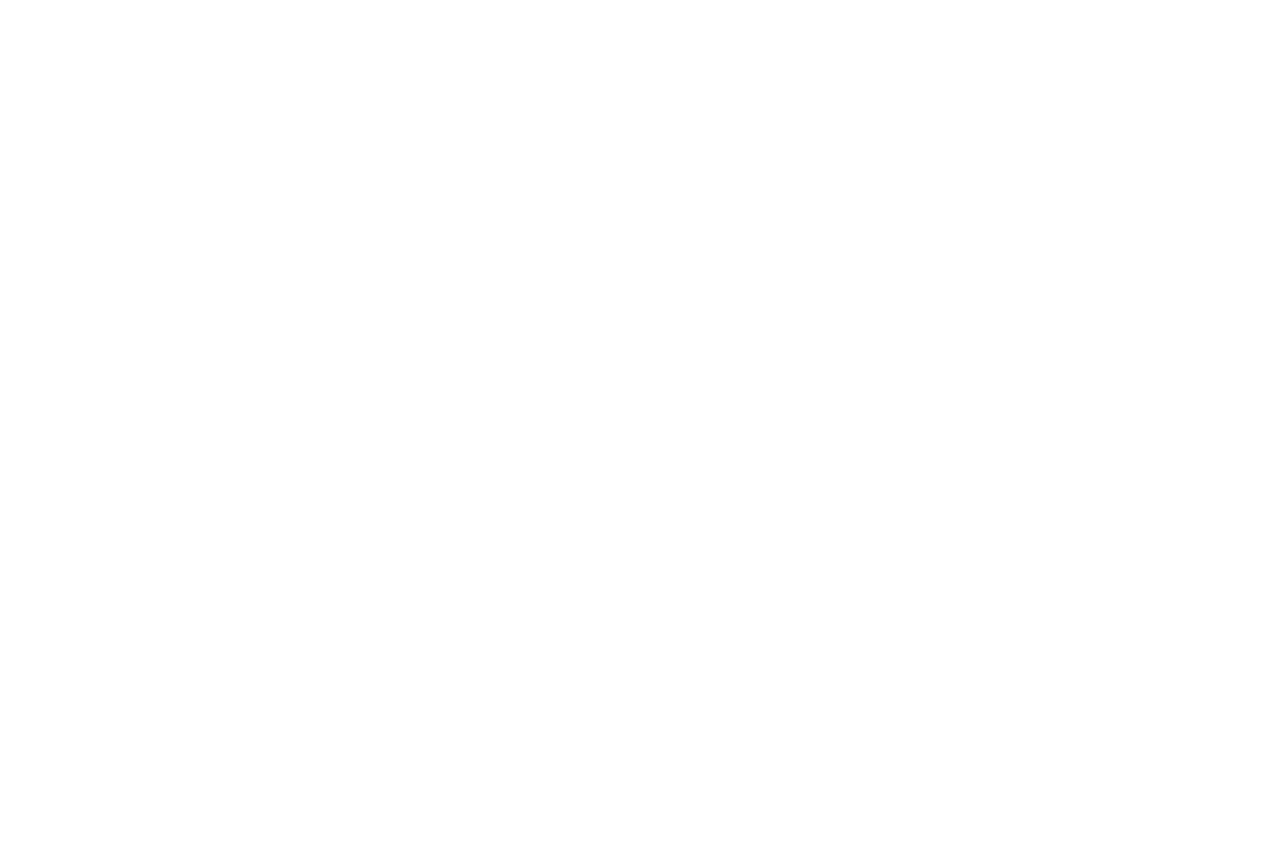
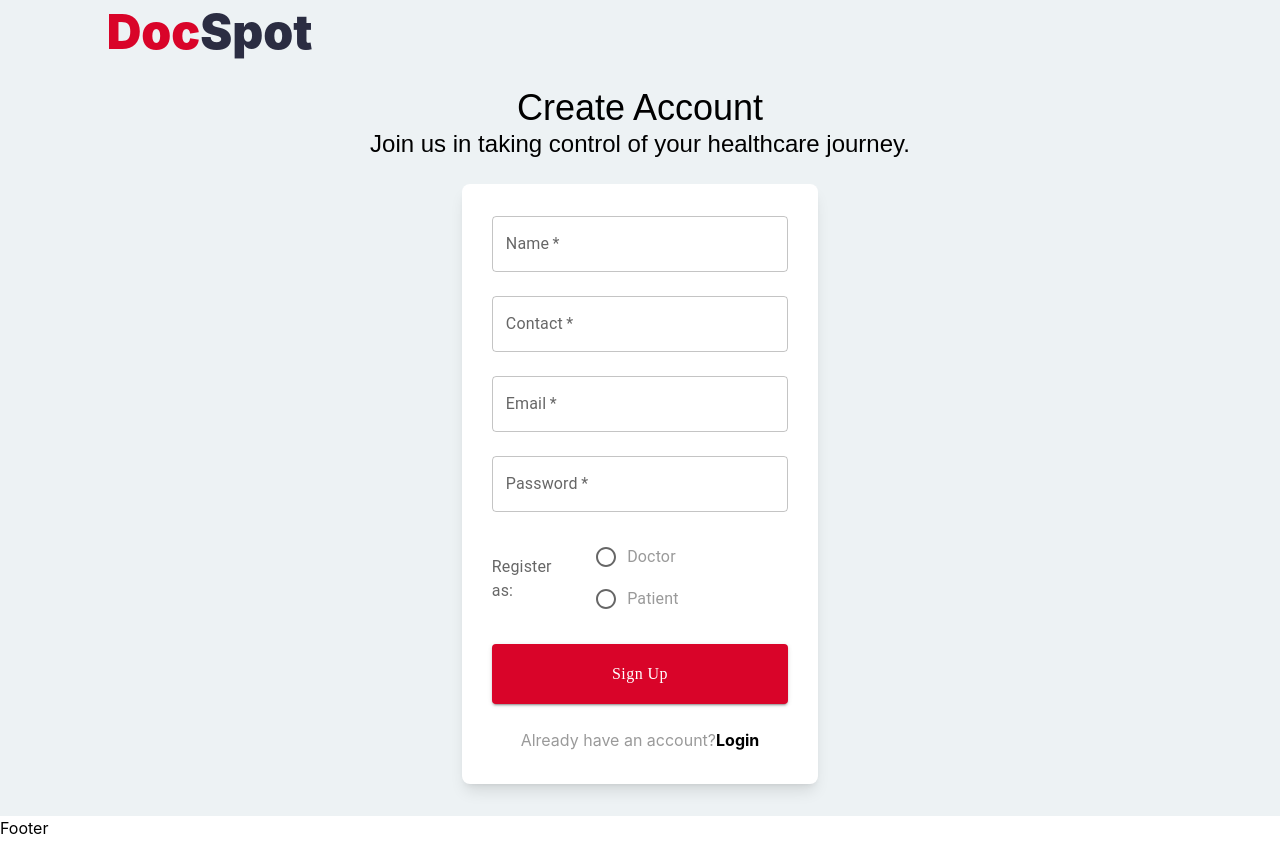
Before and after one commit to nune-pavan/DocSpot-Seamless-Appointment-Booking-for-Health, a React (Create React App) app in the folder Client/: page /signup in a window 1280 px wide. Before the commit this address had no page. Before the commit the page ends 800 px from the top, so only its background shows below. Built offline with nearby package versions, Linux system fonts and the light colour scheme.

Commit message:
signup page created , modified login

```diff
--- a/Client/src/components/Login.js
+++ b/Client/src/components/Login.js
@@ -10,20 +10,9 @@
 import Footer from "./Footer";
 
 const Login = ({ addParticipantsProp }) => {
-  const [data, setData] = useState({
-    email: "",
-    password: "",
-  });
+const [email, setEmail] = useState("")
+const [password, setPassword] = useState("")
 
-  const handleOnChange = (e) => {
-    const { name, value } = e.target;
-    setData((preve) => {
-      return {
-        ...preve,
-        [name]: value,
-      };
-    });
-  };
 
   // const addParticipant = (_) => {
   //   addParticipantsProp({
@@ -57,8 +46,8 @@
               label="Email"
               variant="outlined"
               required
-              value={data.email}
-              onChange={handleOnChange}
+              value={email}
+              onChange={e=>setEmail(e.target.value)}
             />
             <TextField
               type="password"
@@ -67,8 +56,8 @@
               label="Password"
               variant="outlined"
               required
-              value={data.password}
-              onChange={handleOnChange}
+              value={password}
+              onChange={e=>setPassword(e.target.value)}
             />
             <LoginButton variant="contained">Log in</LoginButton>
             <Link
@@ -81,7 +70,14 @@
             </Link>
             <Divider>OR</Divider>
             <CreateAccountButton variant="contained" className="self-center">
+            <Link
+              href="/signup"
+              underline="none"
+              className="self-center text-webgrey"
+              color="inherit"
+            >
               Create Account
+            </Link>
             </CreateAccountButton>
           </form>
         </div>
--- /dev/null
+++ b/Client/src/components/Signup.js
@@ -0,0 +1,135 @@
+// eslint-disable-next-line
+
+import React from "react";
+import { useState } from "react";
+import TextField from "@mui/material/TextField";
+import Button from "@mui/material/Button";
+import { styled } from "@mui/material/styles";
+import Radio from '@mui/material/Radio';
+import RadioGroup from '@mui/material/RadioGroup';
+import FormControlLabel from '@mui/material/FormControlLabel';
+import FormControl from '@mui/material/FormControl';
+import FormLabel from '@mui/material/FormLabel';
+import Divider from "@mui/material/Divider";
+import Link from "@mui/material/Link";
+import Footer from "./Footer";
+
+const Signup = () => {
+    const [name, setName] = useState("");
+    const [contact, setContact] = useState("");
+    const [email, setEmail] = useState("");
+    const [password, setPassword] = useState("")
+    const [role, setRole] = useState("");
+
+  return (
+    <div className="w-full flex flex-col items-center bg-webgrey">
+      <div className="w-5/6 flex flex-col">
+        <div className="py-2">
+          <h1 className="text-5xl font-inter font-black text-webred">
+            Doc<span className="text-webnavyblue">Spot</span>
+          </h1>
+        </div>
+        <div className="flex flex-col items-center pt-6">
+          <h2 className="font-IBM text-4xl">
+            Create Account
+          </h2>
+          <p className="font-IBM text-2xl">Join us in taking control of your healthcare journey.</p>
+        </div>
+        <div className="flex flex-col self-center justify-center items-center bg-white shadow-lg w-1/3 py-8 mt-6 mb-8 rounded-lg text-webgrey">
+          <form className="flex flex-col w-5/6 gap-6">
+            <TextField
+              id="name"
+              type="text"
+              label="Name"
+              variant="outlined"
+              required
+              value={name}
+              onChange={e=>setName(e.target.value)}
+            />
+            <TextField
+              id="contact"
+              type="text"
+              label="Contact"
+              pattern='[0-9]{10}'
+              variant="outlined"
+              required
+              value={contact}
+              onChange={e=>setContact(e.target.value)}
+            />
+            <TextField
+              id="email"
+              type="email"
+              label="Email"
+              variant="outlined"
+              required
+              value={email}
+              onChange={e=>setEmail(e.target.value)}
+            />
+            <TextField
+              type="password"
+              id="password"
+              placeholder="Password"
+              label="Password"
+              variant="outlined"
+              required
+              value={password}
+              onChange={e=>setPassword(e.target.value)}
+            />
+
+            <FormControl>
+            <div className="flex flex-row items-center justify-center gap-5">
+            <div><FormLabel id="demo-row-radio-buttons-group-label">Register as:</FormLabel></div>
+      <div>
+      <RadioGroup
+        row
+        aria-labelledby="demo-row-radio-buttons-group-label"
+        name="row-radio-buttons-group"
+      >
+        <FormControlLabel value="doctor" control={<Radio />} label="Doctor" />
+        <FormControlLabel value="patient" control={<Radio />} label="Patient" />
+      </RadioGroup>
+      </div>
+      </div>
+    </FormControl>
+
+
+            <SignupButton variant="contained">Sign Up</SignupButton>
+            <div className="flex flex-row text-center justify-center">
+            <div> Already have an account? </div>
+           <div className="text-black font-bold">
+            <Link
+              href="/login"
+              underline="none"
+              className="self-center text-webgrey"
+              color="inherit"
+            >
+              Login
+            </Link>
+            </div>
+            </div>
+
+          </form>
+        </div>
+      </div>
+      <Footer />
+    </div>
+
+  );
+};
+
+const SignupButton = styled(Button)(({ theme }) => ({
+  backgroundColor: "#D90429",
+  "&:hover": {
+    backgroundColor: "#8D99AE",
+  },
+  "&:active": {
+    backgroundColor: "#8D99AE",
+  },
+  textTransform: "none",
+  fontFamily: "IBM Plex Sans",
+  paddingTop: "1rem",
+  paddingBottom: "1rem",
+  fontSize: "1rem",
+}));
+
+export default Signup;
--- a/Client/src/index.js
+++ b/Client/src/index.js
@@ -8,6 +8,8 @@
 // // Import your route components here
 import Home from "./components/Home";
 import Login from "./components/Login";
+import Signup from "./components/Signup";
+import ViewDoctor from "./components/ViewDoctor";
 
 const root = ReactDOM.createRoot(document.getElementById("root"));
 root.render(
@@ -17,7 +19,8 @@
         <Route index element={<Home />} />
         {/* add routes here -- yogit */}
         <Route exact path="/login" element={<Login />} />
-
+        <Route path="/signup" exact element={<Signup />} />
+        <Route path="/viewdoctor" exact element={<ViewDoctor/>} />
       </Route>
     </Routes>
   </Router>
```
Also changed, not shown: 1 other file (tests, documents, lock files or other folders).
